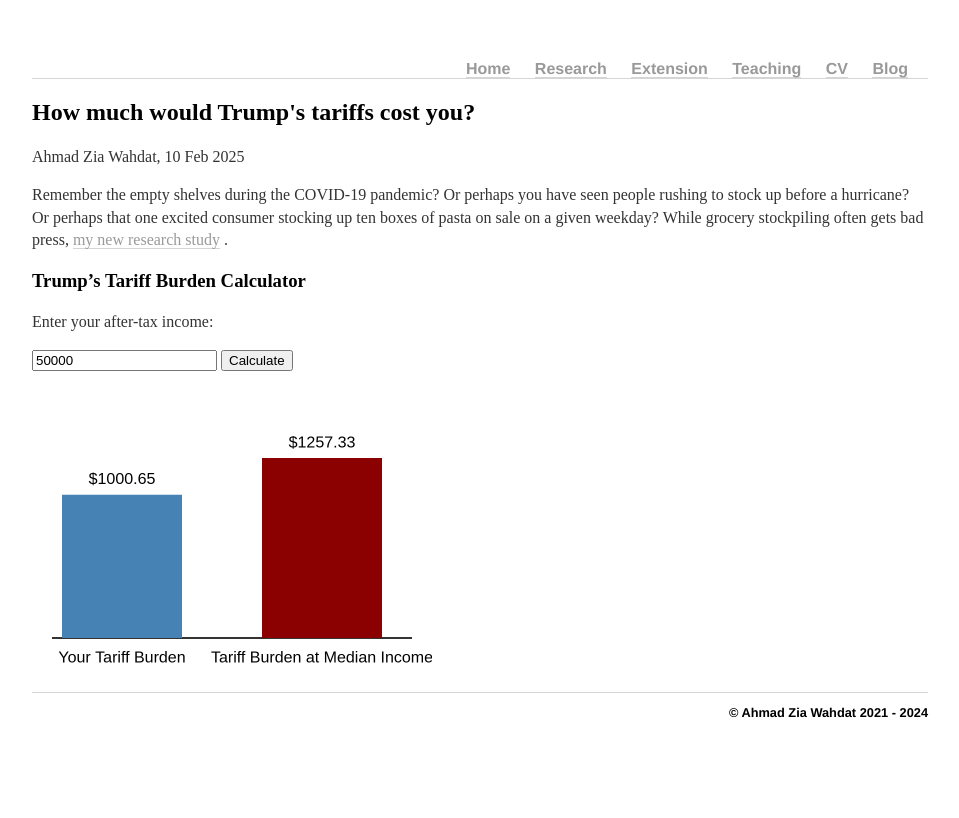
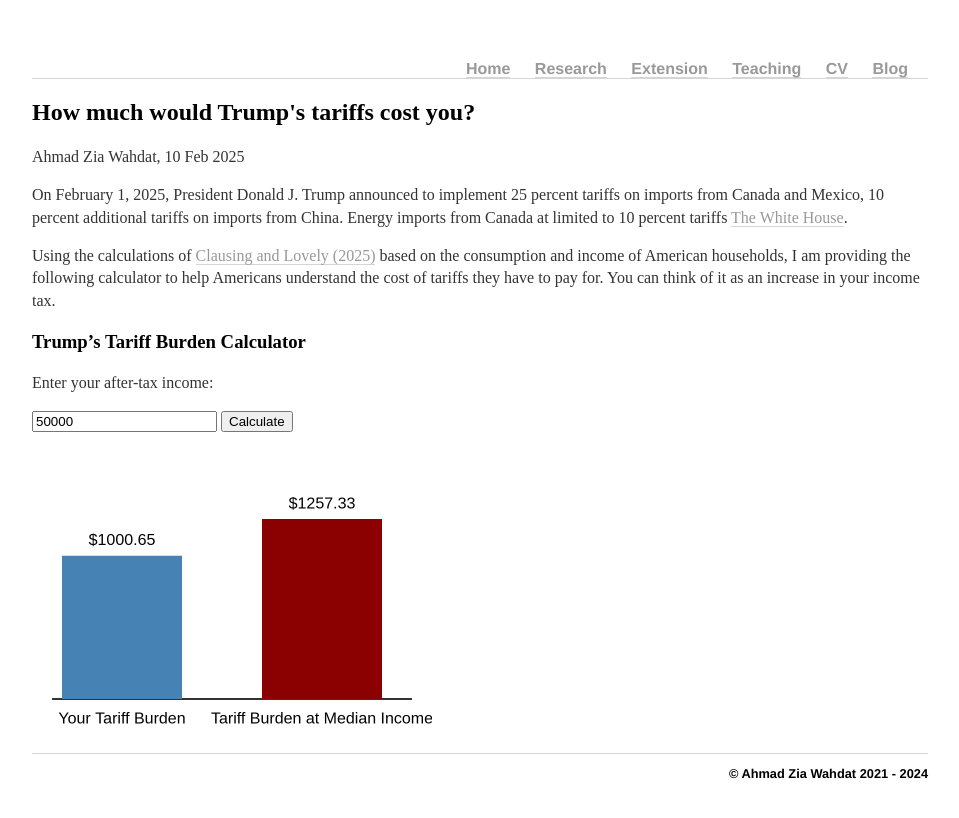
Before and after one commit to awahdat/webpage, a Jekyll site: the page built from _posts/2025-02-10-How-much-would-Trump's-tariffs-cost-you?.md, in a window 1280 px wide. Shown: the top 818 px of the page, without its empty margins (160-1119 px from the left). Built offline with Jekyll 4.4.1, drawn with Linux system fonts in a browser that asks for light colours; our own code applies the rules of GitHub Pages for plain Markdown files.

Commit message:
Update 2025-02-10-How-much-would-Trump's-tariffs-cost-you?.md

```diff
--- a/_posts/2025-02-10-How-much-would-Trump's-tariffs-cost-you?.md
+++ b/_posts/2025-02-10-How-much-would-Trump's-tariffs-cost-you?.md
@@ -3,7 +3,9 @@ author: Ahmad Zia Wahdat
 title: How much would Trump's tariffs cost you?
 ---
 
-Remember the empty shelves during the COVID-19 pandemic? Or perhaps you have seen people rushing to stock up before a hurricane? Or perhaps that one excited consumer stocking up ten boxes of pasta on sale on a given weekday? While grocery stockpiling often gets bad press, [my new research study](https://doi.org/10.1111/cjag.12379) .
+On February 1, 2025, President Donald J. Trump announced to implement 25 percent tariffs on imports from Canada and Mexico, 10 percent additional tariffs on imports from China. Energy imports from Canada at limited to 10 percent tariffs [The White House](https://www.whitehouse.gov/fact-sheets/2025/02/fact-sheet-president-donald-j-trump-imposes-tariffs-on-imports-from-canada-mexico-and-china/).
+
+Using the calculations of [Clausing and Lovely (2025)](https://www.piie.com/research/piie-charts/2025/trumps-tariffs-canada-mexico-and-china-would-cost-typical-us-household) based on the consumption and income of American households, I am providing the following calculator to help Americans understand the cost of tariffs they have to pay for. You can think of it as an increase in your income tax.
 
 ### Trump's Tariff Burden Calculator
 
```
